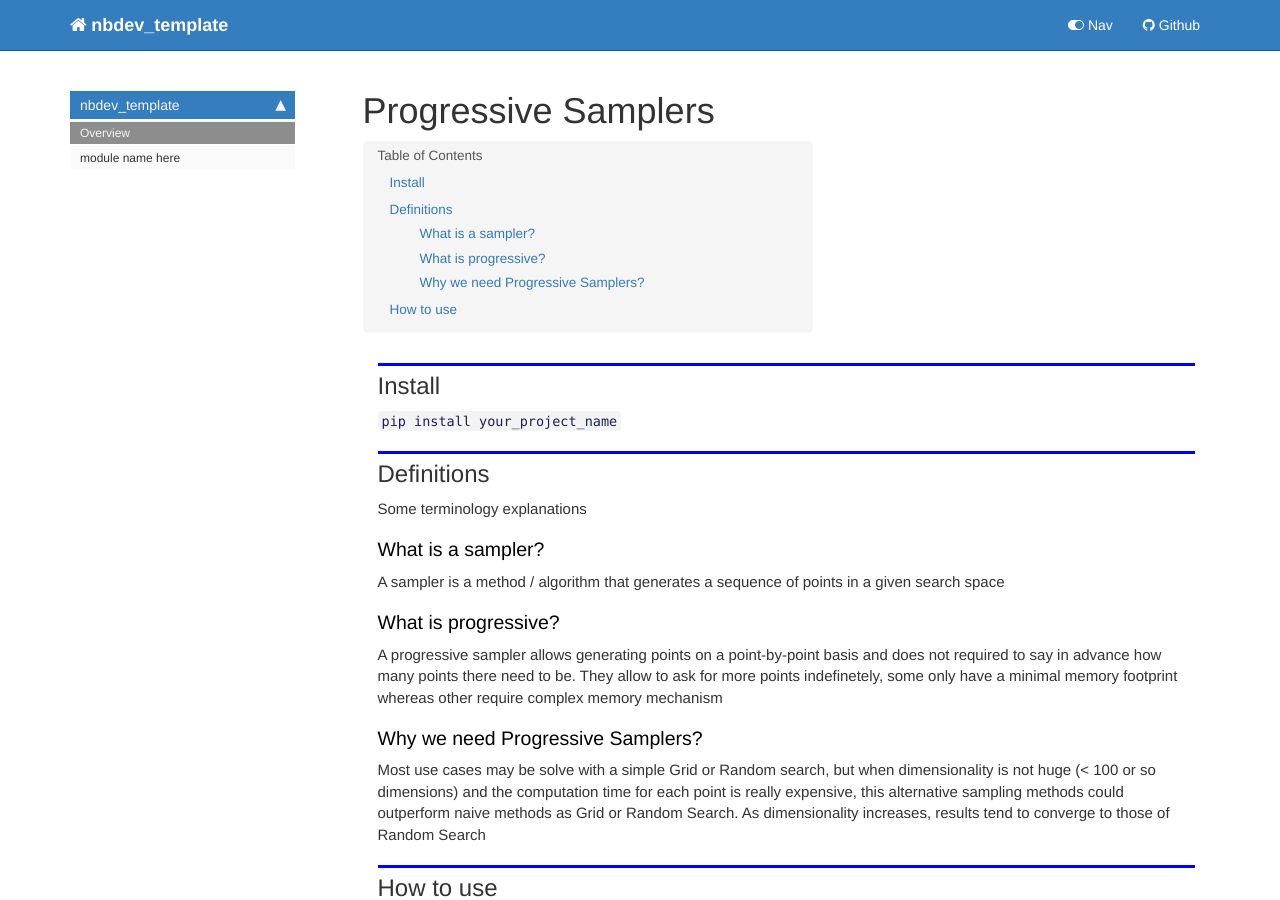
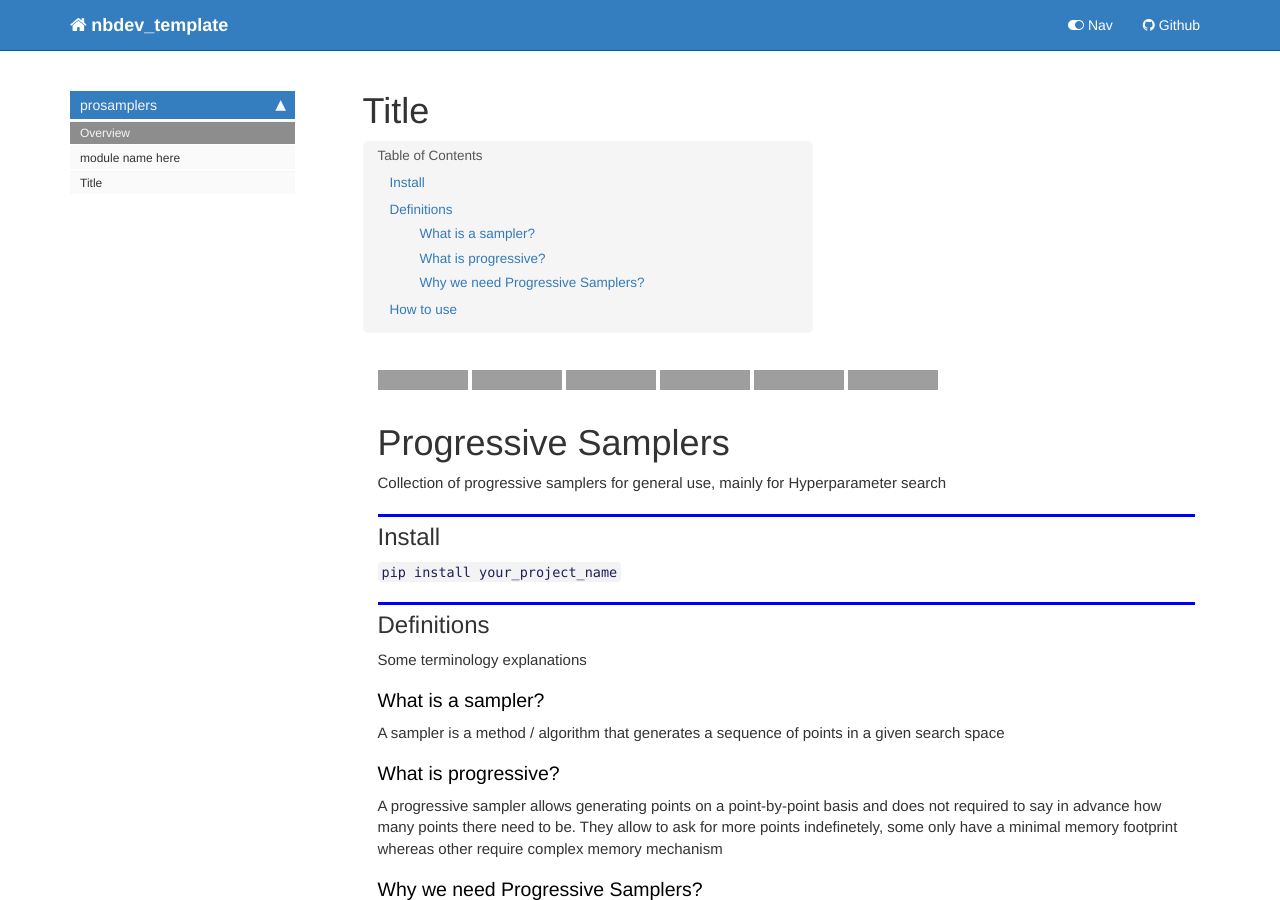
Before and after one commit to ELC/prosamplers, a Jekyll site: the page built from docs/index.html, in a window 1280 px wide and 900 px high. Built offline with Jekyll 4.4.1, drawn with Linux system fonts in a browser that asks for light colours; nearby versions of some CDN libraries; comment, search, counter and statistics services are not loaded; grey boxes are pictures that could not be loaded.

```diff
--- a/docs/_data/sidebars/home_sidebar.yml
+++ b/docs/_data/sidebars/home_sidebar.yml
@@ -12,7 +12,10 @@ entries:
     - output: web,pdf
       title: module name here
       url: core.html
+    - output: web,pdf
+      title: Title
+      url: test.html
     output: web
-    title: nbdev_template
+    title: prosamplers
   output: web
   title: Sidebar
--- a/docs/index.html
+++ b/docs/index.html
@@ -1,6 +1,6 @@
 ---
 
-title: Progressive Samplers
+title: Title
 
 
 keywords: fastai
@@ -29,6 +29,19 @@ nb_path: "index.ipynb"
 </div>
     {% endraw %}
 
+<div class="cell border-box-sizing text_cell rendered"><div class="inner_cell">
+<div class="text_cell_render border-box-sizing rendered_html">
+<p><a href="https://pypi.org/project/kedro/"><img src="https://img.shields.io/badge/python-3.7%20%7C%203.8%20%7C%203.9-blue.svg?style=for-the-badge" alt="Python version"></a>
+<a href="https://pypi.org/project/prosamplers/"><img src="https://img.shields.io/pypi/v/prosamplers?style=for-the-badge" alt="Version"></a>
+<a href="https://codecov.io/gh/ELC/prosamplers"><img src="https://img.shields.io/codecov/c/gh/ELC/prosamplers/master?style=for-the-badge&amp;token=24HLR6VMK2" alt="codecov"></a>
+<a href="https://github.com/ELC/progressive-samplers/actions?query=workflow%3A%22Build%2C+Test+and+Deploy%22"><img src="https://img.shields.io/github/checks-status/ELC/prosamplers/master?label=Master&amp;style=for-the-badge" alt="Master"></a>
+<a href="https://github.com/ELC/prosamplers/actions?query=workflow%3A%22Build+and+Test%22"><img src="https://img.shields.io/github/checks-status/ELC/prosamplers/develop?label=develop&amp;style=for-the-badge" alt="Develop"></a>
+<a href="https://github.com/ELC/prosamplers/blob/master/LICENSE"><img src="https://img.shields.io/badge/license-Apache%202.0-blue.svg?style=for-the-badge" alt="License"></a></p>
+<h1 id="Progressive-Samplers">Progressive Samplers<a class="anchor-link" href="#Progressive-Samplers"> </a></h1><p>Collection of progressive samplers for general use, mainly for Hyperparameter search</p>
+
+</div>
+</div>
+</div>
 <div class="cell border-box-sizing text_cell rendered"><div class="inner_cell">
 <div class="text_cell_render border-box-sizing rendered_html">
 <h2 id="Install">Install<a class="anchor-link" href="#Install"> </a></h2>
--- a/docs/sidebar.json
+++ b/docs/sidebar.json
@@ -1,6 +1,7 @@
 {
-  "nbdev_template": {
+  "prosamplers": {
     "Overview": "/",
-    "module name here": "core.html"
+    "module name here": "core.html",
+    "Title": "test.html"
   }
 }
```
Also changed, not shown: docs/test.html (added, +32 -0 lines), README.md.
